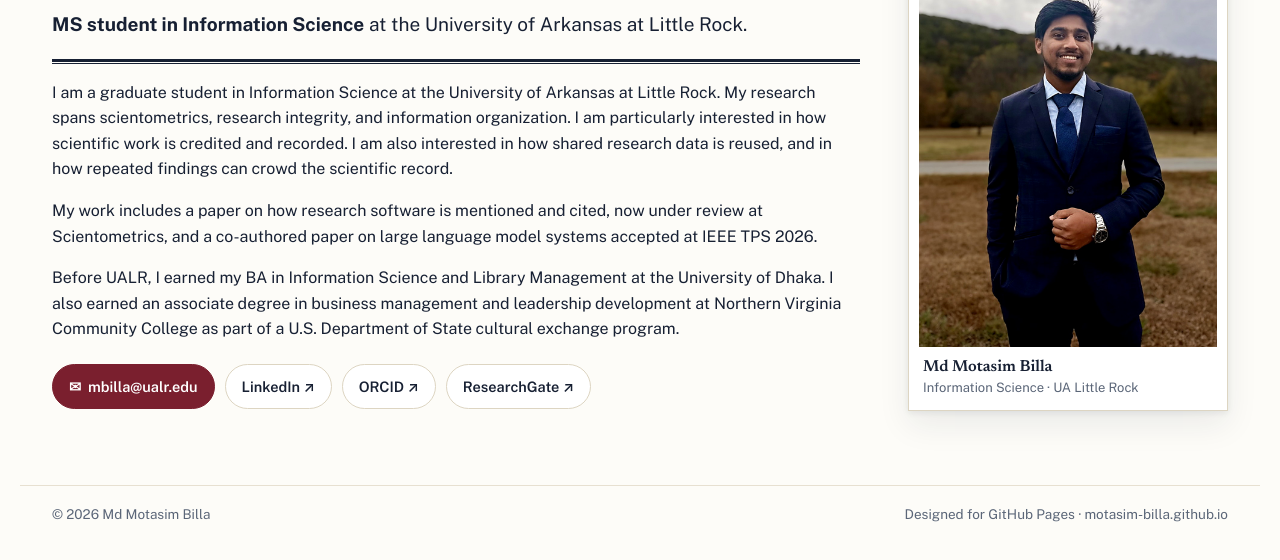
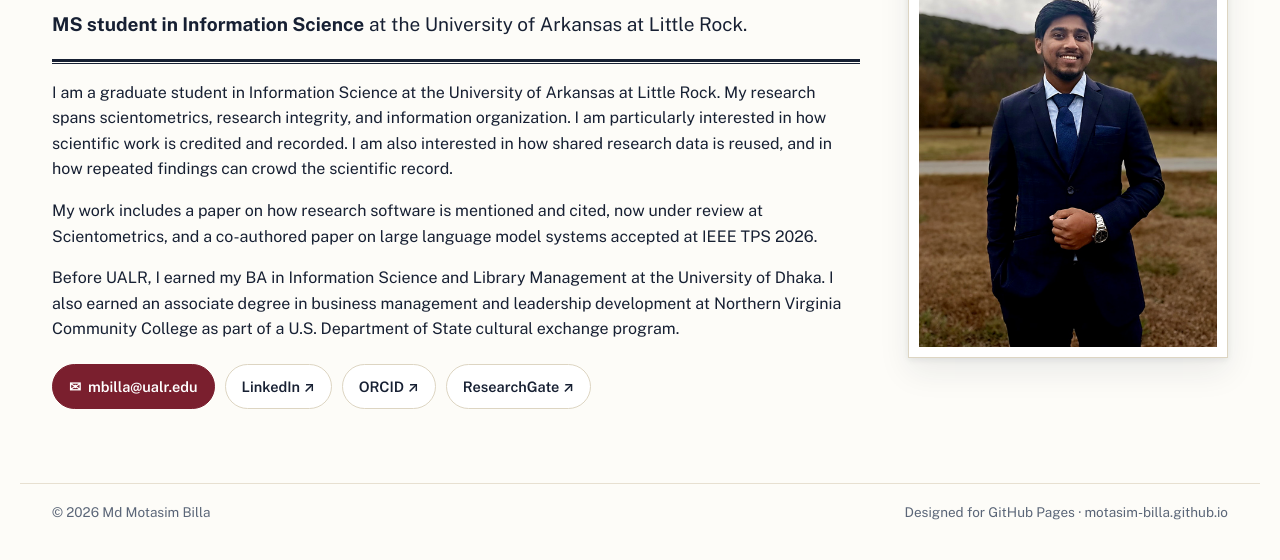
Before and after one commit to motasim-billa/motasim-billa.github.io, a plain HTML site: page index.html in a window 1280 px wide. Shown: the part 186-746 px from the top of the page. Drawn offline with nearby package versions, Linux system fonts and the light colour scheme.

Commit message:
Remove caption under home page portrait

```diff
--- a/index.html
+++ b/index.html
@@ -347,7 +347,7 @@
       +(P.orcid?'<a class="btn" href="'+escA(P.orcid)+'" target="_blank" rel="noopener">ORCID ↗</a>':'')
       +(P.researchgate?'<a class="btn" href="'+escA(P.researchgate)+'" target="_blank" rel="noopener">ResearchGate ↗</a>':'')
       +'</div></div>'
-      +(P.portrait?'<figure class="portrait"><img src="'+escA(P.portrait)+'" alt="'+escA(P.portraitAlt||P.name)+'" width="320" height="427"><figcaption><span class="p-name">'+esc(P.name)+'</span><span class="p-role">'+esc(P.tagline)+'</span></figcaption></figure>':'')
+      +(P.portrait?'<figure class="portrait"><img src="'+escA(P.portrait)+'" alt="'+escA(P.portraitAlt||P.name)+'" width="320" height="427"></figure>':'')
       +'</div></div>';
 
     /* Publications */
```
